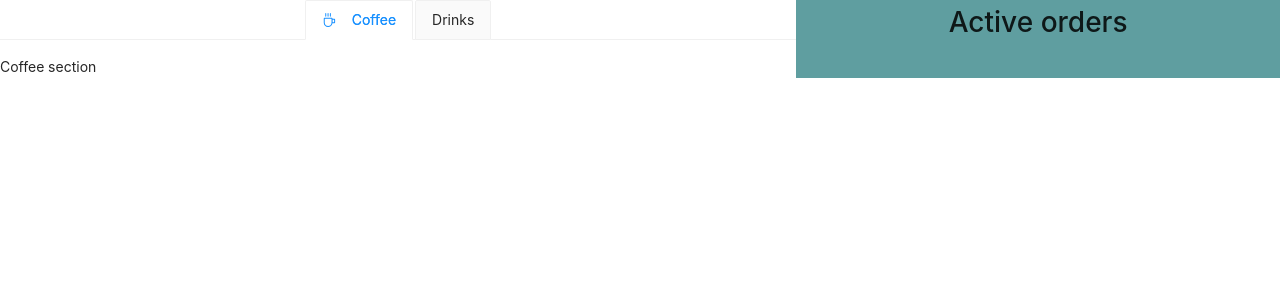
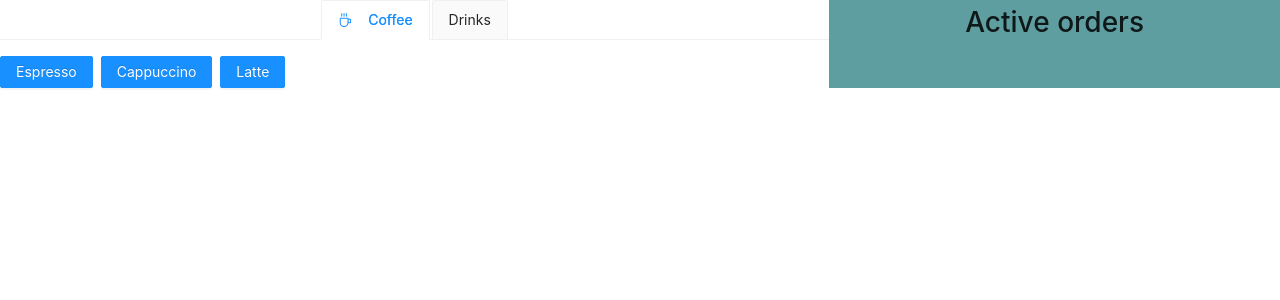
Before and after one commit to MarkTiukov/CoffeeApp, a React (Create React App) app in the folder coffee-app/: page / in a window 1280 px wide. Shown: the top 300 px of the page. Built offline with nearby package versions, Linux system fonts and the light colour scheme.

Commit message:
Filling menu with items

```diff
--- /dev/null
+++ b/coffee-app/src/components/menu_item/index.js
@@ -0,0 +1,3 @@
+import MenuItem from "./menu_item";
+
+export default MenuItem;
--- /dev/null
+++ b/coffee-app/src/components/menu_item/menu_item.js
@@ -0,0 +1,20 @@
+import { Button } from "antd";
+import React from "react";
+
+import './menu_item.css';
+
+export default class MenuItem extends React.Component {
+
+    constructor(props) {
+        super(props);
+        this.state = { item_name: props.item_name };
+    }
+
+    render() {
+        return (
+            <Button type="primary">
+                {this.state.item_name}
+            </Button>
+        )
+    }
+}
--- /dev/null
+++ b/coffee-app/src/components/menu_selector/index.js
@@ -0,0 +1,3 @@
+import MenuSelector from "./menu_selector";
+
+export default MenuSelector;
--- /dev/null
+++ b/coffee-app/src/components/menu_selector/menu_selector.js
@@ -0,0 +1,31 @@
+import { Space } from "antd";
+import React from "react";
+import MenuItem from "../menu_item/menu_item";
+
+import './menu_selector.css';
+
+const global_menu = {
+    "Coffee": ["Espresso", "Cappuccino", "Latte"],
+    "Drinks": ["Black tea", "Green tea"],
+}
+
+export default class MenuSelector extends React.Component {
+
+    constructor(props) {
+        super(props);
+        this.state = { menu: global_menu[props.menu_name] };
+    }
+
+    render() {
+        const { menu } = this.state;
+        return (
+            <Space>
+                {menu.map((value, index) => {
+                    return (
+                        <MenuItem item_name={value} />
+                    )
+                })}
+            </Space>
+        );
+    }
+}
--- a/coffee-app/src/components/order_creator/order_creator.js
+++ b/coffee-app/src/components/order_creator/order_creator.js
@@ -4,6 +4,7 @@ import Icon from '@ant-design/icons';
 import { CoffeeOutlined } from '@ant-design/icons';
 
 import './order_creator.css';
+import MenuSelector from "../menu_selector/menu_selector";
 
 const { TabPane } = Tabs;
 
@@ -20,7 +21,8 @@ export default class OrderCreator extends React.Component {
                 {sections.map((value, index) => {
                     return (
                         <TabPane tab={<span>{section_icons[value]} {value}</span>} key={index + 1}>
-                            {section_entries[value]}
+                            {/* {section_entries[value]} */}
+                            <MenuSelector menu_name={value} />
                         </TabPane>
                     )
                 })}
```
Also changed, not shown: coffee-app/src/components/menu_item/menu_item.css (added), coffee-app/src/components/menu_selector/menu_selector.css (added).
